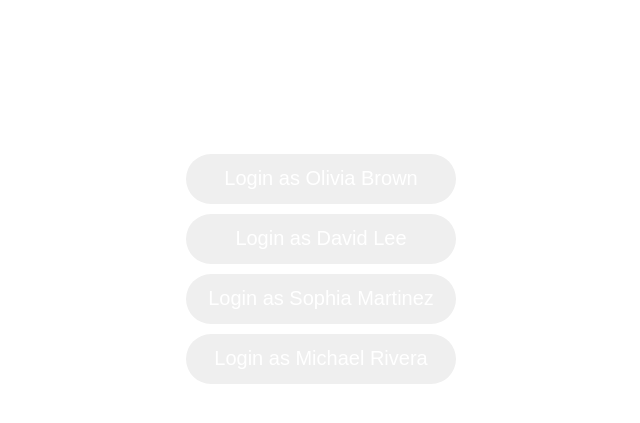
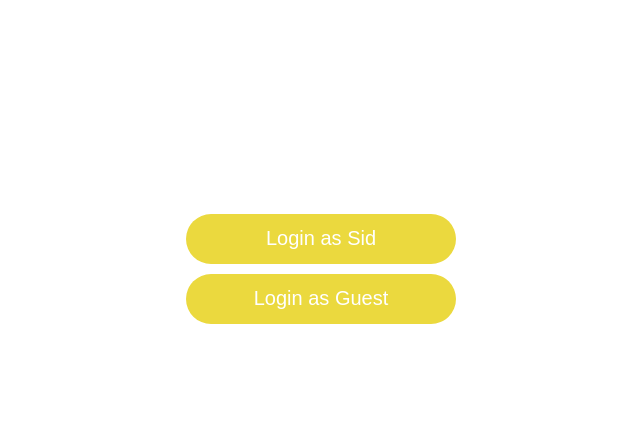
Before and after one commit to codementorsdev/minty-caller, a website built with webpack: page index.html in a window 1280 px wide. Shown: the part 245-668 px from the top of the page, without its empty margins (319-959 px from the left). Built offline with nearby package versions, Linux system fonts and the light colour scheme; what connectycube would draw is missing.

Commit message:
changed css

```diff
--- a/src/config.js
+++ b/src/config.js
@@ -31,30 +31,16 @@ export const appConfig = {
 export const users = [
   {
     id: 13087850,
-    name: "Olivia Brown",
+    name: "Sid",
     login: "olivia.brown88",
     password: "olivia.brown88",
     color: "#34ad86"
   },
   {
     id: 13087851,
-    name: "David Lee",
+    name: "Guest",
     login: "dave.lee42",
     password: "dave.lee42",
     color: "#077988"
-  },
-  {
-    id: 13087852,
-    name: "Sophia Martinez",
-    login: "sophia.martinez77",
-    password: "sophia.martinez77",
-    color: "#13aaae"
-  },
-  {
-    id: 13087853,
-    name: "Michael Rivera",
-    login: "michael.riv89",
-    password: "michael.riv89",
-    color: "#056a96"
   }
 ];
--- a/styles/app.css
+++ b/styles/app.css
@@ -87,6 +87,7 @@
   border-radius: 25px;
   font-size: 20px;
   color: #ffffff;
+  background-color: #ebd93e;
 }
 
 #call-select-users {
```
Also changed, not shown: dist/icons/icon-192x192.png (deleted), dist/icons/icon-512x512.png (deleted), dist/main.js, dist/manifest.json (deleted), dist/styles/app.css.
